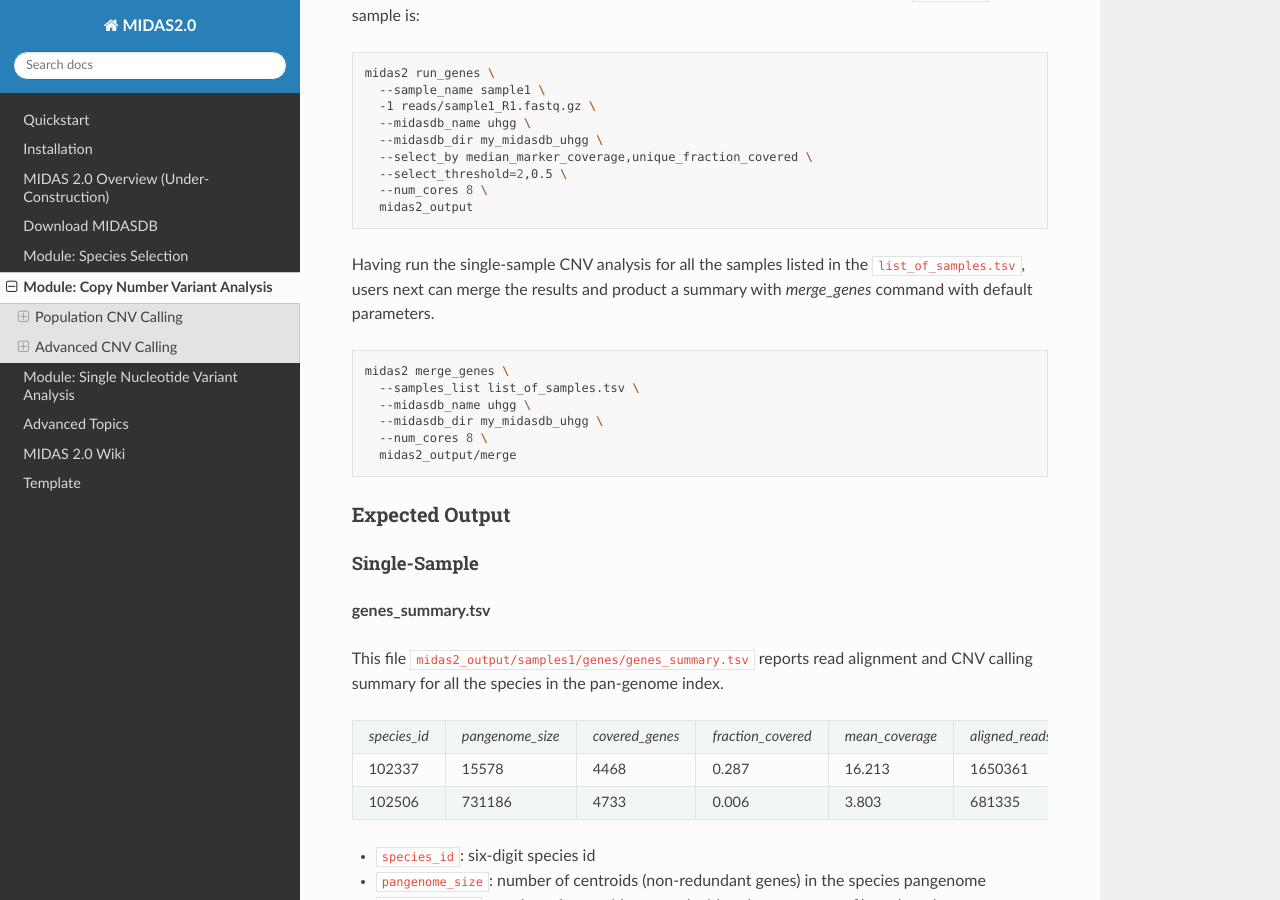
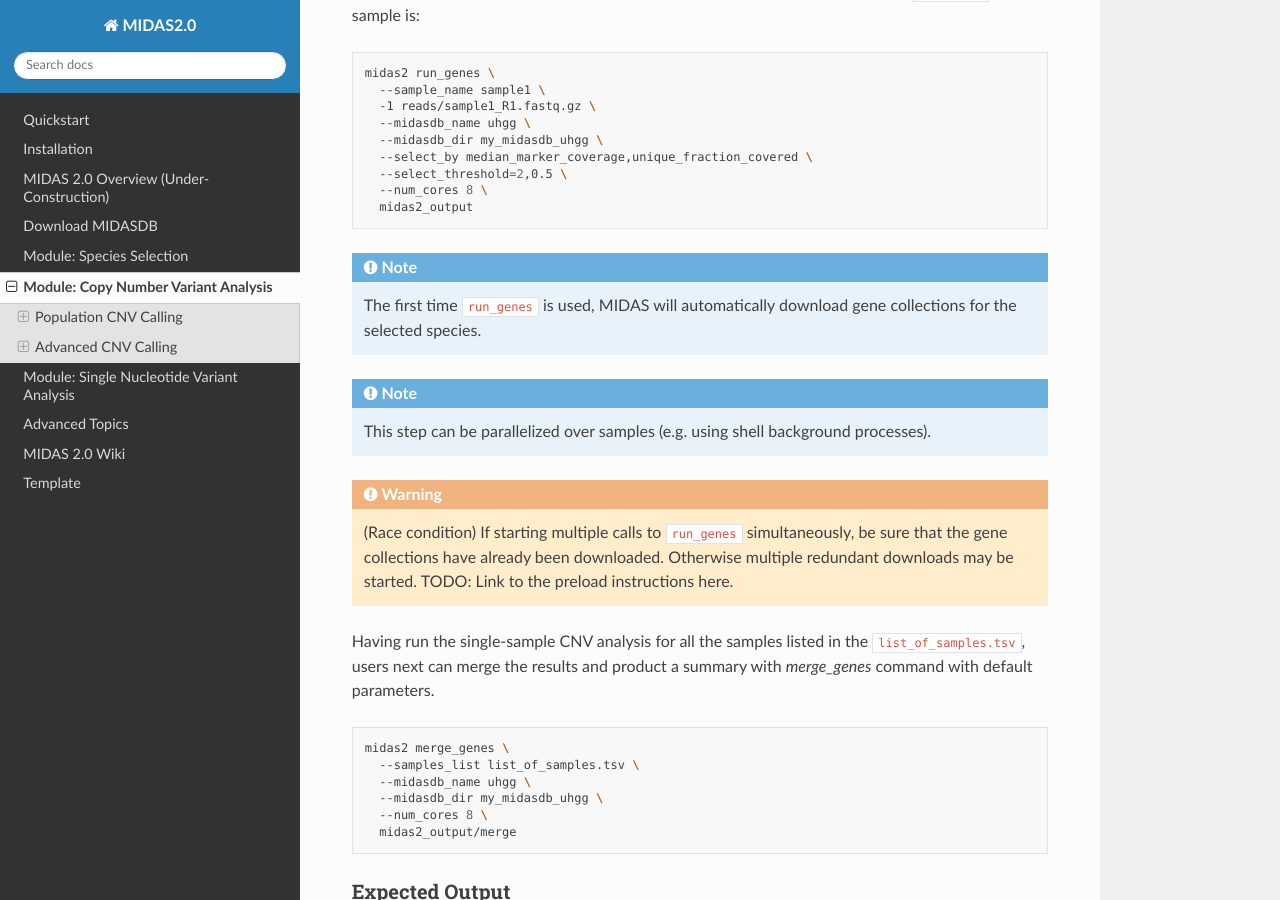
Before and after one commit to zhaoc1/midas2-tutorial, a Sphinx documentation site: the page built from docs/cnv.rst, in a window 1280 px wide and 900 px high, scrolled down 975 px. Built offline with Sphinx 7.4.7 and the Read the Docs theme 2.0.0, drawn with Linux system fonts in a browser that asks for light colours.

Commit message:
Add notes and warnings about parallel runs of single-sample analyses.

```diff
--- a/docs/cnv.rst
+++ b/docs/cnv.rst
@@ -48,8 +48,27 @@ We presuppose users also completed the :ref:`Species for Genotype<species_for_ge
     --num_cores 8 \
     midas2_output
 
-Having run the single-sample CNV analysis for all the samples listed in the ``list_of_samples.tsv``,
-users next can merge the results and product a summary with `merge_genes` command with default parameters.
+.. note::
+
+  The first time ``run_genes`` is used, MIDAS will automatically download
+  gene collections for the selected species.
+
+.. note::
+
+   This step can be parallelized over samples (e.g. using shell background
+   processes).
+
+.. warning::
+
+   (Race condition) If starting multiple calls to ``run_genes``
+   simultaneously, be sure that the gene collections have already been
+   downloaded.
+   Otherwise multiple redundant downloads may be started.
+   TODO: Link to the preload instructions here.
+
+Having run the single-sample CNV analysis for all the samples listed in the
+``list_of_samples.tsv``, users next can merge the results and product a summary
+with `merge_genes` command with default parameters.
 
 .. code-block:: shell
 
```
Also changed, not shown: docs/snv.rst (+19 -1 lines), docs/species.rst (+18 -0 lines).
